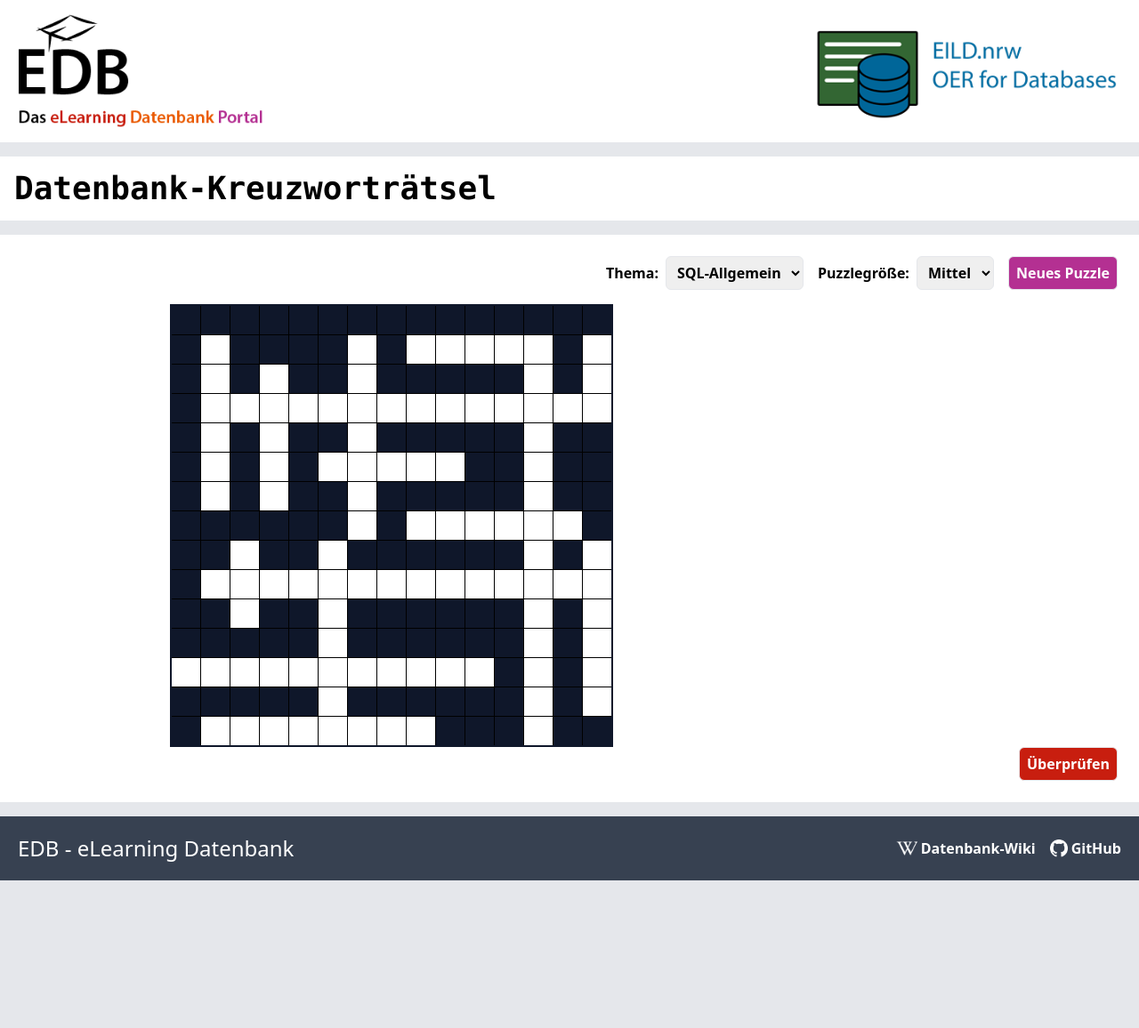
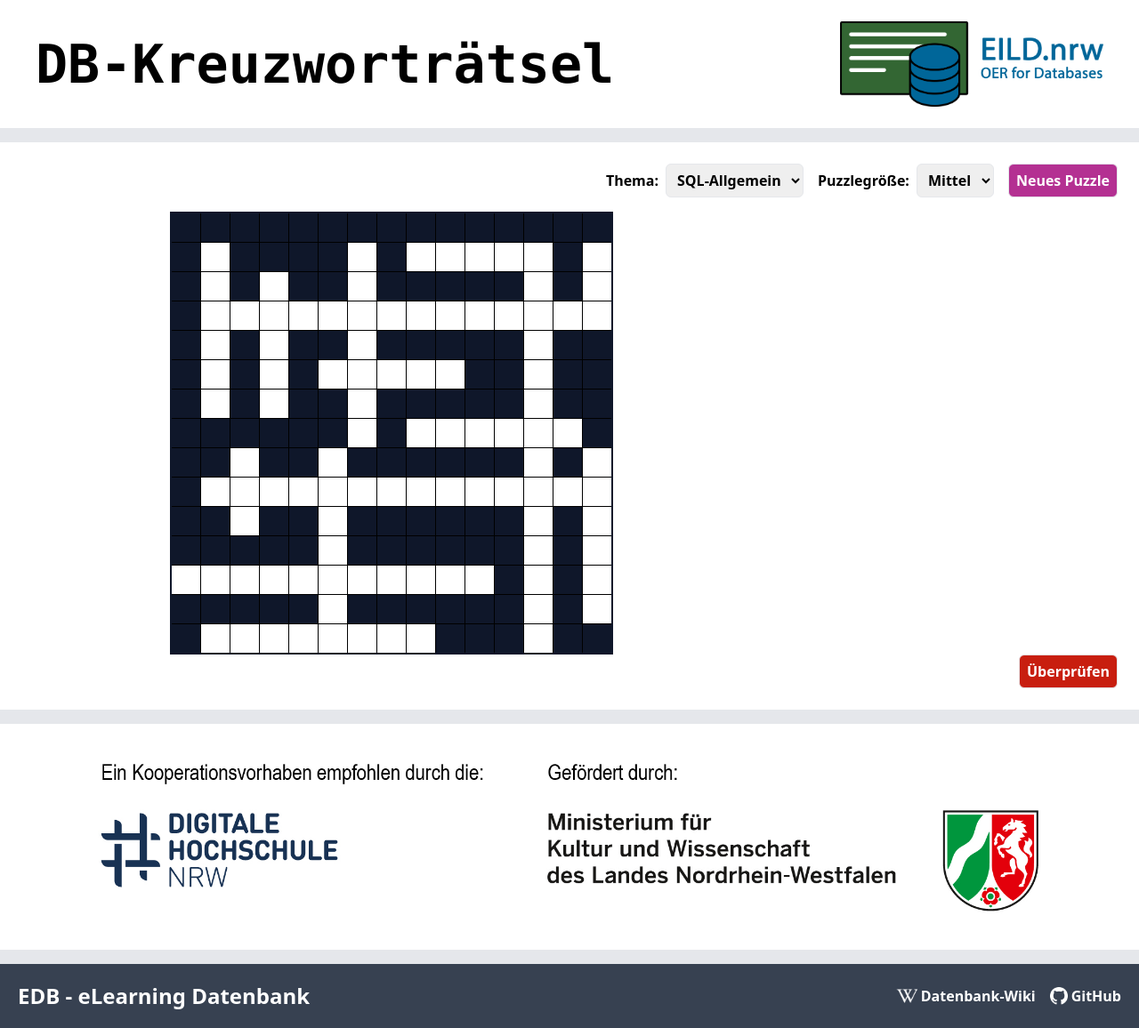
Before and after one commit to EILD-nrw/crossword, a React (Vite) app: page / in a window 1280 px wide. Shown: the whole page at 89% size. Before the commit the page ends 990 px from the top, so only its background shows below. Built offline with nearby package versions, Linux system fonts and the light colour scheme.

Commit message:
Updated Layout

```diff
--- a/src/Components/Footer.tsx
+++ b/src/Components/Footer.tsx
@@ -4,21 +4,28 @@
 export const Footer = () => {
   return (
     <footer className="bg-gray-700 p-5 flex justify-between">
-      <h3 className="text-white text-2xl font-sans">
+      <h3 className="text-white text-md sm:text-2xl font-sans font-semibold">
         EDB - eLearning Datenbank
       </h3>
 
       <div className="font-bold flex gap-4 text-white">
-        <a className="flex items-center" href="https://wikis.gm.fh-koeln.de/">
+        <a
+          className="flex items-center no-underline text-white"
+          href="https://wikis.gm.fh-koeln.de/"
+          rel="noreferrer"
+          target="_blank"
+        >
           <img className="inline w-6 h-6" src={wikiLogo} alt="Wiki Logo" />
-          <span className="ml-1">Datenbank-Wiki</span>
+          <span className="ml-1 text-sm sm:text-base">Datenbank-Wiki</span>
         </a>
         <a
-          className="flex items-center"
+          className="flex items-center no-underline text-white"
           href="https://github.com/EILD-nrw/crossword"
+          rel="noreferrer"
+          target="_blank"
         >
           <img className="inline w-5 h-5" src={githubMark} alt="GitHub Logo" />
-          <span className="ml-1">GitHub</span>
+          <span className="ml-1 text-sm sm:text-base">GitHub</span>
         </a>
       </div>
     </footer>
--- a/src/Components/Header.tsx
+++ b/src/Components/Header.tsx
@@ -1,21 +1,16 @@
-import edbHeaderLogo from '../img/edb_header_logo.png'
 import eildHeaderLogo from '../img/eild_header_logo.png'
 
 export const Header = () => {
   return (
-    <header className="bg-white p-4">
-      <div className="w-full flex">
+    <header className="bg-white p-4 md:py-6 md:px-10">
+      <div className="w-full grid grid-cols-2">
+        <h1 className="flex items-center no-underline text-black whitespace-nowrap text-2xl sm:text-6xl font-bold font-mono mr-8">
+          DB-Kreuzworträtsel
+        </h1>
         <div className="flex-auto">
-          <img
-            className="max-h-32 max-w-full"
-            src={edbHeaderLogo}
-            alt="EDB Logo"
-          />
-        </div>
-        <div className="flex-auto">
-          <a href="https://medien.hs-duesseldorf.de/eild">
+          <a href="https://eild.nrw/" rel="noreferrer" target="_blank">
             <img
-              className="max-h-32 max-w-full float-right"
+              className="max-h-24 max-w-full float-right"
               src={eildHeaderLogo}
               alt="EILD Logo"
             />
--- a/src/Components/PuzzleContainer.tsx
+++ b/src/Components/PuzzleContainer.tsx
@@ -5,6 +5,7 @@
 import useCrossword from '../Helper/useCrossword'
 import { ConfigBar } from './ConfigBar'
 import { ClueContainer } from './ClueContainer'
+import SponsorBar from './SponsorBar'
 
 export function PuzzleContainer () {
   const [selectedSize, setSelectedSize] = useState(15)
@@ -25,9 +26,6 @@
   return (
     <div className="max-w-screen-xl space-y-4 mx-auto my-0 flex flex-col justify-center">
       <Header />
-      <div className="bg-white p-4 text-4xl font-semibold font-mono cursor-default">
-        Datenbank-Kreuzworträtsel
-      </div>
       <div className="bg-white p-6">
         <ConfigBar
           selectedSize={selectedSize}
@@ -64,6 +62,7 @@
           </button>
         </div>
       </div>
+      <SponsorBar />
       <Footer />
     </div>
   )
--- /dev/null
+++ b/src/Components/SponsorBar.tsx
@@ -0,0 +1,17 @@
+import sponsorLogo from '../img/sponsor_logo.jpg'
+
+export default function SponsorBar () {
+  return (
+    <div className="bg-white p-4">
+      <div className="flex-auto">
+        <a href="https://www.dh.nrw/" rel="noreferrer" target="_blank">
+          <img
+            className="md:px-20 max-w-full float-right"
+            src={sponsorLogo}
+            alt="Sponsor Image"
+          />
+        </a>
+      </div>
+    </div>
+  )
+}
```
Also changed, not shown: src/img/eild_header_logo.png, src/img/sponsor_logo.jpg (added).
